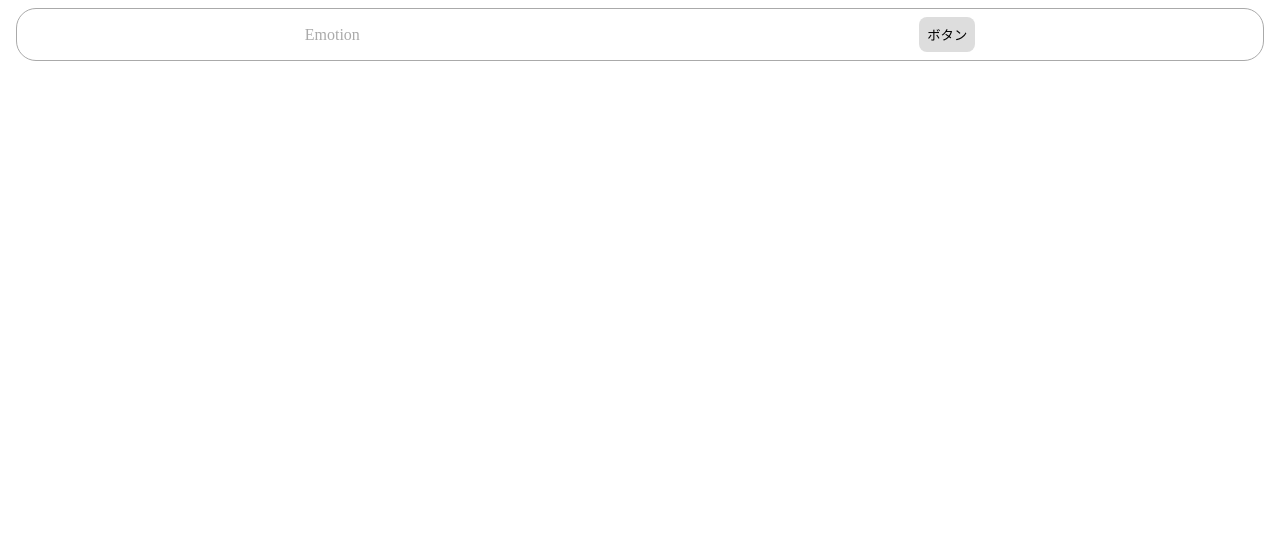
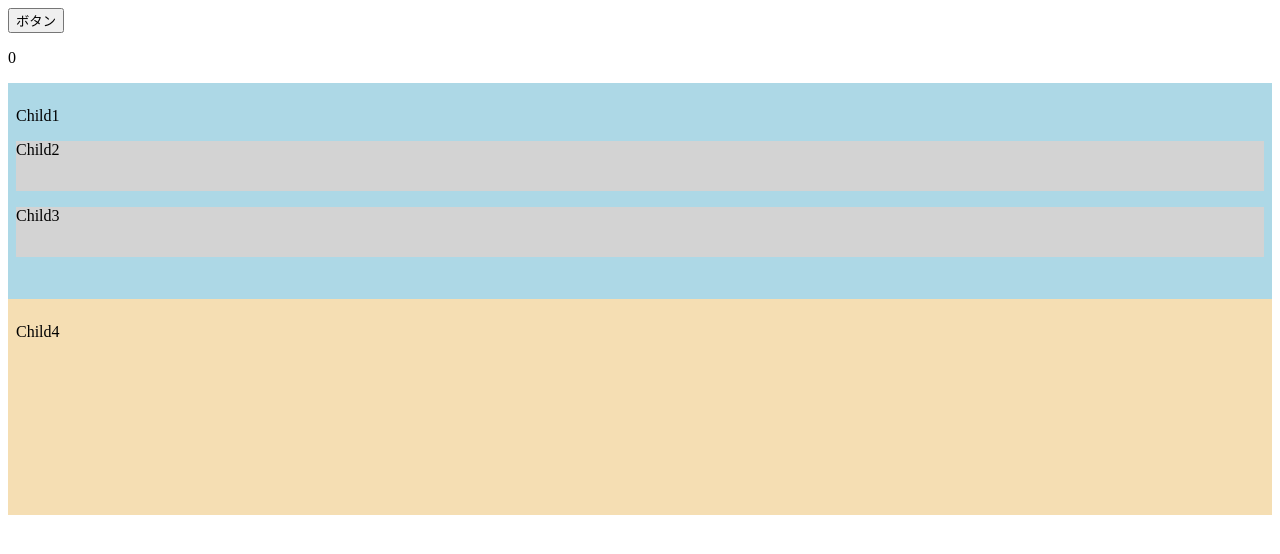
Before and after one commit to skatedog/react-practice, a React (Create React App) app in the folder my-app/: page / in a window 1280 px wide. Shown: the top 554 px of the page. Built offline with nearby package versions, Linux system fonts and the light colour scheme.

Commit message:
[Practice]コンポーネントのメモ化

```diff
--- a/my-app/src/App.jsx
+++ b/my-app/src/App.jsx
@@ -1,6 +1,21 @@
-import { Emotion } from "./components/Emotion";
-export const App = () => {
+import { useState, memo } from "react";
+import { Child1 } from "./components/Child1";
+import { Child4 } from "./components/Child4";
+
+export const App = memo(() => {
+  console.log("Appレンダリング");
+  const [num, setNum] = useState(0);
+
+  const onClickButton = () => {
+    setNum(num + 1);
+  };
+
   return (
-    <Emotion />
+    <>
+      <button onClick={onClickButton}>ボタン</button>
+      <p>{num}</p>
+      <Child1 />
+      <Child4 />
+    </>
   );
-};
+});
--- /dev/null
+++ b/my-app/src/components/Child1.jsx
@@ -0,0 +1,22 @@
+import { memo } from "react";
+
+import { Child2 } from "./Child2";
+import { Child3 } from "./Child3";
+
+const style = {
+  height: "200px",
+  backgroundColor: "lightblue",
+  padding: "8px"
+};
+
+export const Child1 = memo(() => {
+  console.log("Child1レンダリング");
+
+  return (
+    <div style={style}>
+      <p>Child1</p>
+      <Child2 />
+      <Child3 />
+    </div>
+  );
+});
--- /dev/null
+++ b/my-app/src/components/Child2.jsx
@@ -0,0 +1,16 @@
+import { memo } from "react";
+
+const style = {
+  height: "50px",
+  backgroundColor: "lightgray"
+};
+
+export const Child2 = memo(() => {
+  console.log("Child2レンダリング");
+
+  return (
+    <div style={style}>
+      <p>Child2</p>
+    </div>
+  );
+});
--- /dev/null
+++ b/my-app/src/components/Child3.jsx
@@ -0,0 +1,16 @@
+import { memo } from "react";
+
+const style = {
+  height: "50px",
+  backgroundColor: "lightgray"
+};
+
+export const Child3 = memo(() => {
+  console.log("Child3レンダリング");
+
+  return (
+    <div style={style}>
+      <p>Child3</p>
+    </div>
+  );
+});
--- /dev/null
+++ b/my-app/src/components/Child4.jsx
@@ -0,0 +1,17 @@
+import { memo } from "react";
+
+const style = {
+  height: "200px",
+  backgroundColor: "wheat",
+  padding: "8px"
+};
+
+export const Child4 = memo(() => {
+  console.log("Child4レンダリング");
+
+  return (
+    <div style={style}>
+      <p>Child4</p>
+    </div>
+  );
+});
```
